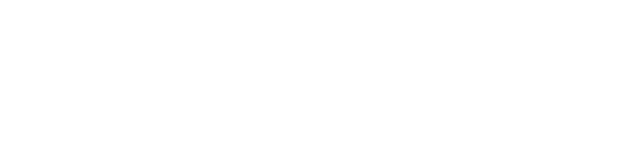
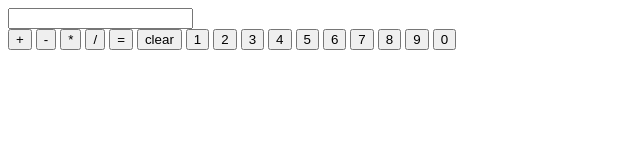
Before and after one commit to RhexNiebres/Project-Calculator, a plain HTML site: page index.html in a window 1280 px wide. Shown: the whole page, without its empty margins (0-640 px from the left). Drawn offline with Linux system fonts and the light colour scheme.

Commit message:
add basic html calculator display and operator ,clear button and number  buttons

```diff
--- a/index.html
+++ b/index.html
@@ -6,6 +6,27 @@
     <title>Calculator</title>
   </head>
   <body>
+    <div id="calculator">
+        <input id="display" type="text">
+        <div id="buttonsContainer">
+            <button class="operator">+</button>
+            <button class="operator">-</button>
+            <button class="operator">*</button>
+            <button class="operator">/</button>
+            <button class="operator">=</button>
+            <button class="clearButton">clear</button>
+            <button class="number">1</button>
+            <button class="number">2</button>
+            <button class="number">3</button>
+            <button class="number">4</button>
+            <button class="number">5</button>
+            <button class="number">6</button>
+            <button class="number">7</button>
+            <button class="number">8</button>
+            <button class="number">9</button>
+            <button class="number">0</button>
+        </div>
+    </div>
     <script>
       let firstNumber;
       let secondNumber;
@@ -37,6 +58,7 @@
           return "invalid operator";
         }
       }
+
     </script>
   </body>
 </html>
```
